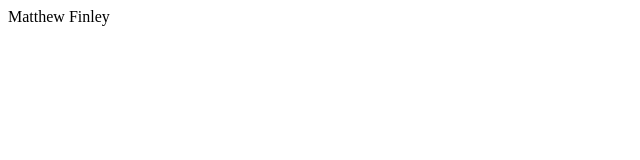
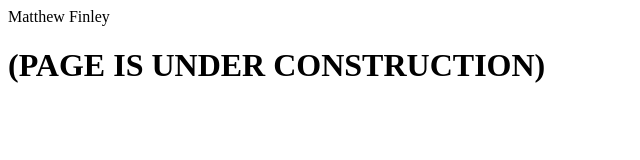
Before and after one commit to matthewfinley/matthewfinley.github.io, a plain HTML site: page index.html in a window 1280 px wide. Shown: the whole page, without its empty margins (0-640 px from the left). Drawn offline with Linux system fonts and the light colour scheme.

Commit message:
construction

```diff
--- a/index.html
+++ b/index.html
@@ -1,3 +1,7 @@
 <html>
+    <head>
+        <title>Matthew Finley</title>
+    </head>
 Matthew Finley
+    <h1>(PAGE IS UNDER CONSTRUCTION)</h1>
 </html>
```
